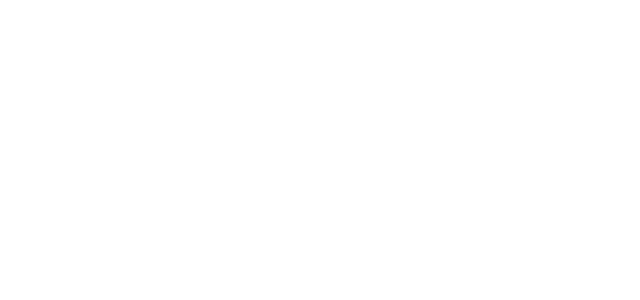
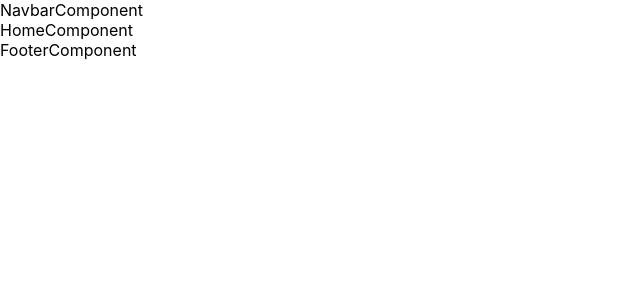
Before and after one commit to Sofiacrf/G-L-I-Z, a React (Create React App) app in the folder lawyers/: page / in a window 1280 px wide. Shown: the top 300 px of the page, without its empty margins (0-640 px from the left). Built offline with nearby package versions, Linux system fonts and the light colour scheme.

Commit message:
setting up the structure

```diff
--- a/lawyers/package.json
+++ b/lawyers/package.json
@@ -8,6 +8,7 @@
     "@testing-library/user-event": "^13.5.0",
     "react": "^18.2.0",
     "react-dom": "^18.2.0",
+    "react-router-dom": "^5.2.0",
     "react-scripts": "5.0.1",
     "web-vitals": "^2.1.4"
   },
--- a/lawyers/src/App.js
+++ b/lawyers/src/App.js
@@ -1,10 +1,18 @@
-import './App.css';
+import "./App.css";
+import { BrowserRouter as Router } from "react-router-dom";
+
+// Import Components
+import NavbarComponent from "./components/NavBar/NavbarComponent";
+import FooterComponent from "./components/Footer/FooterComponent";
+import RouteList from "./routes";
 
 function App() {
   return (
-    <div>
-
-    </div>
+    <Router>
+      <NavbarComponent />
+      <RouteList />
+      <FooterComponent />
+    </Router>
   );
 }
 
--- /dev/null
+++ b/lawyers/src/pages/AboutUs.js
@@ -0,0 +1,8 @@
+import React from 'react'
+import AboutUsComponent from '../components/layout/AboutUs/AboutUsComponent'
+
+export default function AboutUs() {
+  return (
+    < AboutUsComponent />
+  )
+}
--- /dev/null
+++ b/lawyers/src/pages/Home.js
@@ -0,0 +1,10 @@
+import React from 'react'
+import HomeComponent from '../components/layout/Home/HomeComponent'
+
+function Home() {
+  return (
+    < HomeComponent />
+  )
+}
+
+export default Home
--- /dev/null
+++ b/lawyers/src/pages/Services.js
@@ -0,0 +1,10 @@
+import React from 'react';
+import ServicesComponent from "../components/layout/Services/ServicesComponent"
+
+function Services() {
+  return (
+    < ServicesComponent />
+  )
+}
+
+export default Services
--- /dev/null
+++ b/lawyers/src/routes/index.js
@@ -0,0 +1,26 @@
+import React from 'react';
+import { BrowserRouter as Route, Switch } from "react-router-dom";
+
+// Import all pages
+import Home from "../pages/Home"
+import AboutUs from "../pages/AboutUs"
+import Services from "../pages/Services"
+
+const RouteList = () => {
+    return (
+        <Switch>
+            <Route exact path="/">
+                <Home />
+            </Route>
+            <Route exact path="quienes-somos">
+                <AboutUs />
+            </Route>
+            <Route exact path="nuestros-servicios">
+                <Services />
+            </Route>
+
+        </Switch>
+    )
+}
+
+export default RouteList;
```
Also changed, not shown: lawyers/src/pages/Contact.js (added, +10 -0 lines), 1 other file (tests, documents, lock files or other folders).
